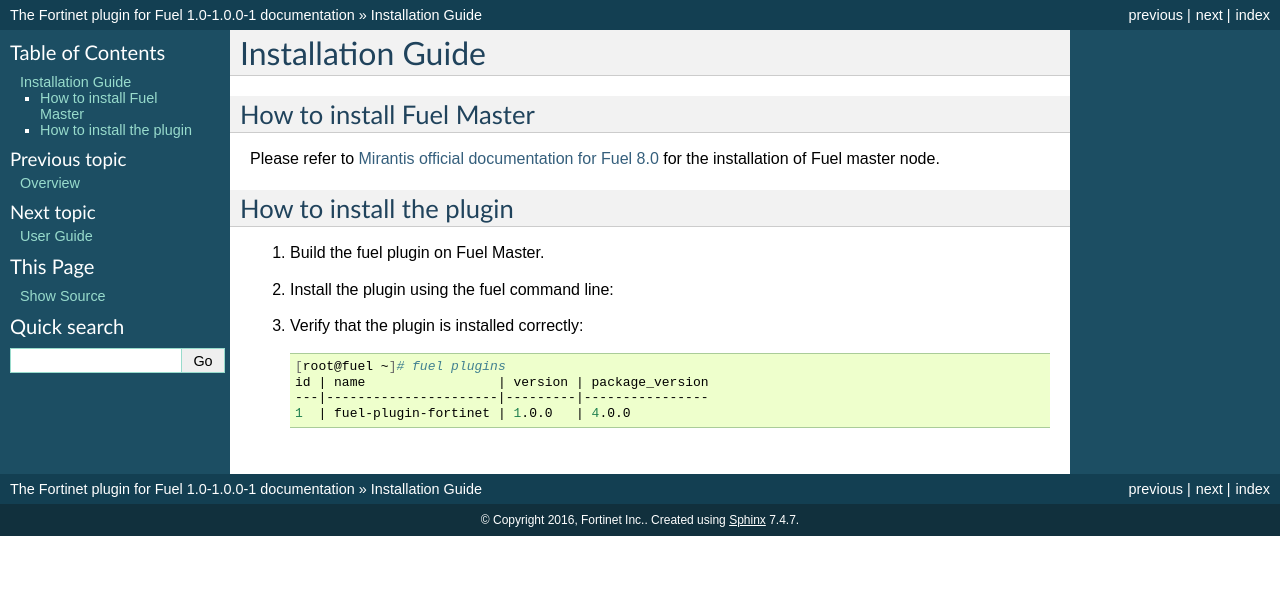
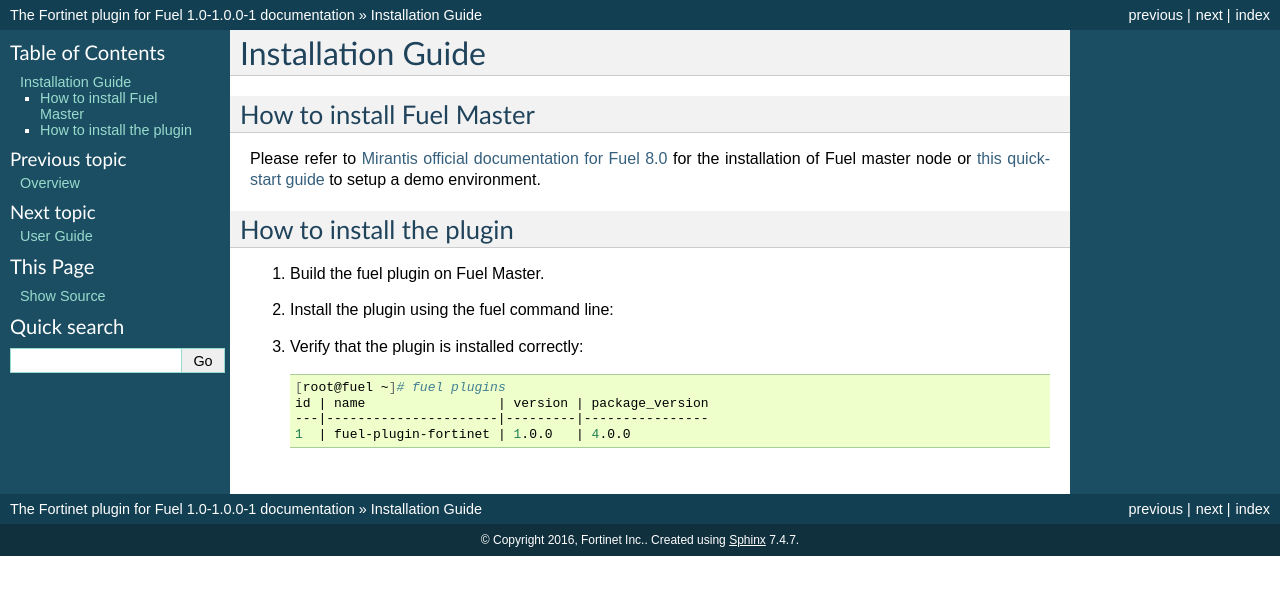
Before and after one commit to openstack-archive/fuel-plugin-fortinet, a Sphinx documentation site: the page built from doc/source/installation.rst, in a window 1280 px wide. Shown: the top 595 px of the page. Built offline with Sphinx 7.4.7, drawn with Linux system fonts in a browser that asks for light colours.

```diff
--- a/doc/source/installation.rst
+++ b/doc/source/installation.rst
@@ -4,7 +4,7 @@
 How to install Fuel Master
 --------------------------
 
-Please refer to `Mirantis official documentation for Fuel 8.0 <https://docs.mirantis.com/openstack/fuel/fuel-8.0/pdfs.html>`_ for the installation of Fuel master node.
+Please refer to `Mirantis official documentation for Fuel 8.0 <https://docs.mirantis.com/openstack/fuel/fuel-8.0/pdfs.html>`_ for the installation of Fuel master node or `this quickstart guide <https://docs.mirantis.com/openstack/fuel/fuel-8.0/quickstart-guide.html#installing-mirantis-openstack-manually>`_ to setup a demo environment.
 
 How to install the plugin
 -------------------------
```
Also changed, not shown: 1 other file.
